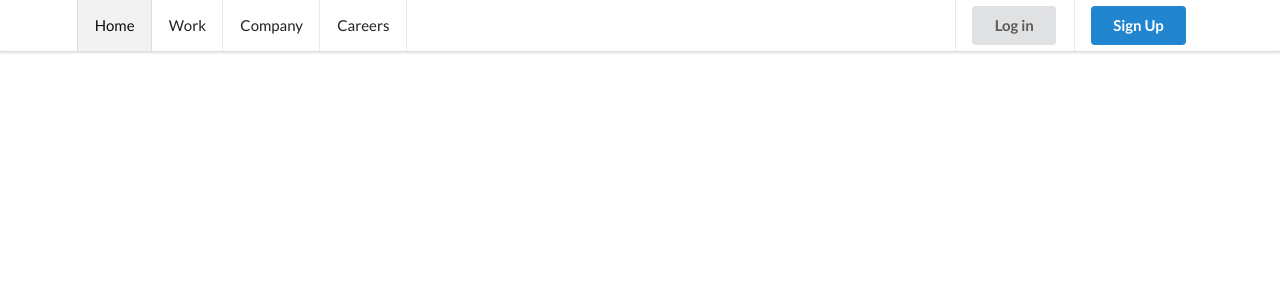
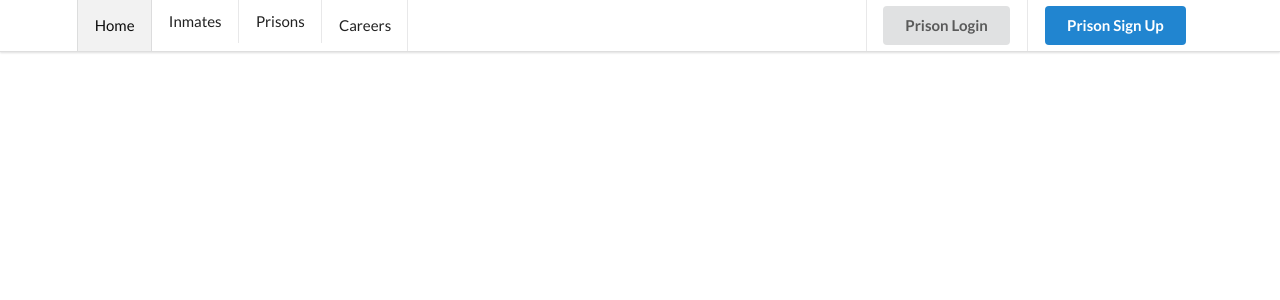
Before and after one commit to buildweek-prisonerskills/Frontend, a React (Create React App) app in the folder prisoner-skills/: page / in a window 1280 px wide. Shown: the top 300 px of the page. Built offline with nearby package versions, Linux system fonts and the light colour scheme; no server answers.

Commit message:
SO MANY FIXES

```diff
--- a/prisoner-skills/src/actions/Prisons.js
+++ b/prisoner-skills/src/actions/Prisons.js
@@ -13,7 +13,7 @@ export const GET_Prison = id => dispatch => {
 		.catch(err => dispatch({ type: GET_PRISON_ERROR, payload: err.data }));
 };
 
- //add
+//add
 export const ADD_PRISON_START = 'ADD_PRISON_START';
 export const ADD_PRISON_SUCCESS = ' ADD_PRISON_SUCCESS';
 export const ADD_PRISON_ERROR = 'ADD_PRISON_ERROR';
@@ -25,20 +25,23 @@ export const Add_Prison = prison => dispatch => {
 		.catch(err => dispatch({ type: ADD_PRISON_ERROR, payload: err.data }));
 };
 
- //delete
+//delete
 export const DELETE_PRISON_START = 'DELETE_PRISON_START';
 export const DELETE_PRISON_SUCCESS = ' DELETE_PRISON_SUCCESS';
 export const DELETE_PRISON_ERROR = 'DELETE_PRISON_ERROR';
-export const Delete_Prison = ({ prisonIds }) => dispatch => {
+export const Delete_Prison = prisonIds => dispatch => {
 	dispatch({ type: DELETE_PRISON_START });
 	console.log('looking for id', prisonIds);
 	axios
-		.post(`https://prisonerskills.herokuapp.com/api/facilities/${prisonIds}`)
-		.then(res => dispatch({ type: DELETE_PRISON_SUCCESS, payload: prisonIds }))
+		.delete(`https://prisonerskills.herokuapp.com/api/facilities/${prisonIds}`)
+		.then(res => {
+			dispatch({ type: DELETE_PRISON_SUCCESS, payload: prisonIds });
+			return true;
+		})
 		.catch(err => dispatch({ type: DELETE_PRISON_ERROR, payload: err.data }));
 };
 
- //update
+//update
 export const UPDATE_PRISON_START = 'UPDATE_PRISON_START';
 export const UPDATE_PRISON_SUCCESS = 'UPDATE_PRISON_SUCCESS';
 export const UPDATE_PRISON_ERROR = 'UPDATE_PRISON_ERROR';
--- a/prisoner-skills/src/components/DeletePrison.js
+++ b/prisoner-skills/src/components/DeletePrison.js
@@ -2,7 +2,6 @@ import React from 'react';
 import { connect } from 'react-redux';
 import { Delete_Prison } from '../actions/Prisons';
 const DeletePrison = props => {
-
 	console.log('delete button', props.prisonIds);
 
 	return (
@@ -10,9 +9,8 @@ const DeletePrison = props => {
 			<button
 				className='ui basic red button'
 				onClick={() => {
-
+					console.log('button', props.prisonIds);
 					props.Delete_Prison(props.prisonIds);
-
 				}}>
 				Delete
 			</button>
--- a/prisoner-skills/src/components/Prison.js
+++ b/prisoner-skills/src/components/Prison.js
@@ -1,10 +1,10 @@
 import React from 'react';
 import { connect } from 'react-redux';
 import { Delete_Prison } from '../actions/Prisons';
-import DeletePrison from './DeleteBtn';
+import DeletePrison from './DeletePrison';
 
 const Prison = props => {
-	const { name, id, availability, location } = props.prison;
+	const { name, id, available_inmates, location } = props.prison;
 	console.log('Almost Fixed', props);
 	return (
 		<div className='ui container'>
@@ -20,7 +20,7 @@ const Prison = props => {
 					<tr className=' row'>
 						<td className='column'>{name}</td>
 						<td className='column'>{location}</td>
-						<td className='column'>{availability}</td>
+						<td className='column'>{available_inmates}</td>
 
 						<td className='column'>
 							{' '}
--- a/prisoner-skills/src/components/Prisoner.js
+++ b/prisoner-skills/src/components/Prisoner.js
@@ -1,38 +1,45 @@
 import React from 'react';
-import {connect} from 'react-redux'
-import {Delete_Inmate} from '../actions/Prisoners'
-import DeleteButton from './DeleteBtn'
-import UpdateButton from './Updatebtn'
-import {Link} from 'react-router-dom'
-const Prisoner = (props) => {
-   const{name ,id ,work_release,skills} = props.inmate
-   console.log(props)
+import { connect } from 'react-redux';
+import { Delete_Inmate } from '../actions/Prisoners';
+import DeleteButton from './DeleteBtn';
+import UpdateButton from './Updatebtn';
+import { Link } from 'react-router-dom';
+import AddPrisoner from '../forms/prisoner/AddPrisoner';
+const Prisoner = props => {
+	const { name, id, work_release, skills } = props.inmate;
+	console.log(props);
 	return (
 		<div className='ui container'>
-
-            <table className="ui inverted blue table  ">
-  <thead className='ui four column grid'  >
-    <tr className=" row" >
-      <th className="column">Name</th>
-      <th className="column">Id</th>
-      <th className="column">Work Release</th>
-      <th className="column">Skills</th>
+			<table className='ui inverted blue table  '>
+				<thead className='ui four column grid'>
+					<tr className=' row'>
+						<th className='column'>Name</th>
+						<th className='column'>Id</th>
+						<th className='column'>Work Release</th>
+						<th className='column'>Skills</th>
 					</tr>
 				</thead>
 				<tbody className='ui four column grid'>
-    <tr className=" row" >
-      <td className="column">{name}</td>
-      <td className="column">{id}</td>
-      <td className="column">{work_release === 0 ? 'true' : 'false'}</td>
-      <td className="column">{skills}</td>
-      <td className="column"> <DeleteButton inmateIds={id}/> </td>
-      <td className="column"> <Link  to={`/inmates/${id}`}> update</Link> </td>
+					<tr className=' row'>
+						<td className='column'>{name}</td>
+						<td className='column'>{id}</td>
+						<td className='column'>{work_release === 0 ? 'true' : 'false'}</td>
+						<td className='column'>{skills}</td>
+						<td className='column'>
+							{' '}
+							<DeleteButton inmateIds={id} />{' '}
+						</td>
+						<td className='column'>
+							{' '}
+							<Link to={`/inmates/${id}`}> update</Link>{' '}
+						</td>
+
 					</tr>
-
 				</tbody>
 			</table>
+
 		</div>
 	);
-}
+};
 
-export default connect(null,{Delete_Inmate}) (Prisoner);
+export default connect(null, { Delete_Inmate })(Prisoner);
--- a/prisoner-skills/src/components/Prisoners.js
+++ b/prisoner-skills/src/components/Prisoners.js
@@ -1,38 +1,35 @@
-import React, { Component } from 'react'
-import PropTypes from 'prop-types'
-import { connect } from 'react-redux'
-import {GET_Inmate} from '../actions/Prisoners'
-import Prisoner from './Prisoner'
+import React, { Component } from 'react';
+import PropTypes from 'prop-types';
+import { connect } from 'react-redux';
+import { GET_Inmate } from '../actions/Prisoners';
+import Prisoner from './Prisoner';
+import AddPrisoner from '../forms/prisoner/AddPrisoner';
 class Prisoners extends Component {
 	static propTypes = {
-    prop: PropTypes.string
+		prop : PropTypes.string,
+	};
+
+	componentDidMount() {
+		this.props.GET_Inmate();
 	}
 
-componentDidMount(){
-    this.props.GET_Inmate()
-}
-
-
 	render() {
-    console.log('priosn.js history',this)
+		console.log('priosn.js history', this);
 		return (
 			<div>
-       { this.props.prisoners.prisoners.map((inmate,i) =>{
-       return  <Prisoner key={i}  inmate={inmate}/>
-
+				{this.props.prisoners.prisoners.map((inmate, i) => {
+					return <Prisoner key={i} inmate={inmate} />;
 				})}
+				<AddPrisoner />
 			</div>
-    )
+		);
 	}
 }
 
-const mapStateToProps = (state) => {
+const mapStateToProps = state => {
+	return {
+		prisoners : state.prisoners,
+	};
+};
 
-  return{
-      prisoners:state.prisoners
-  }
-
-}
-
-
-export default connect(mapStateToProps,{GET_Inmate})(Prisoners)
+export default connect(mapStateToProps, { GET_Inmate })(Prisoners);
--- a/prisoner-skills/src/forms/prison/AddPrison.js
+++ b/prisoner-skills/src/forms/prison/AddPrison.js
@@ -3,10 +3,10 @@ import { connect } from 'react-redux';
 import { Add_Prison } from '../../actions/Prisons';
 class AddPrison extends Component {
 	state = {
-		id           : Date.now(),
-		name         : '',
-		availability : '',
-		address      : '',
+		id                : Date.now(),
+		name              : '',
+		available_inmates : '',
+		location          : '',
 	};
 
 	onInputChange = e => {
@@ -27,9 +27,9 @@ class AddPrison extends Component {
 					/>
 					<input
 						onChange={this.onInputChange}
-						placeholder='Address'
-						value={this.state.address}
-						name='address'
+						placeholder='location'
+						value={this.state.location}
+						name='location'
 						type='text'
 					/>
 					<button>Add a Prison</button>
--- a/prisoner-skills/src/forms/prisoner/AddPrisoner.js
+++ b/prisoner-skills/src/forms/prisoner/AddPrisoner.js
@@ -39,10 +39,21 @@ import { Add_Inmate } from '../../actions/Prisoners';
 						{' '}
 						<input
 							onChange={this.onInputChange}
+							name='workRelease'
+							value={this.state.work_release}
+							placeholder='Work Release'
+							type='checkbox'
+						/>
+					</div>
+
+					<div className='field'>
+						{' '}
+						<input
+							onChange={this.onInputChange}
 							name='skills'
 							value={this.state.skills}
 							placeholder='Skills'
-              type="text"
+							type='text'
 						/>
 					</div>
 
--- a/prisoner-skills/src/views/general/Homepage.js
+++ b/prisoner-skills/src/views/general/Homepage.js
@@ -14,23 +14,32 @@ const Homepage = () => {
 				</Link>
 			</nav>
 			*/}
-			<div class="ui large top fixed hidden menu">
-  <div class="ui container">
-    <Link to='/inmates' class="active item">Home</Link>
-    <a class="item">Work</a>
-    <a class="item">Company</a>
-    <a class="item">Careers</a>
-    <div class="right menu">
-      <div class="item">
-        <Link to='/login' class="ui button">Log in</Link>
-      </div>
-      <div class="item">
-        <Link to='/signUp' class="ui primary button">Sign Up</Link>
-      </div>
-    </div>
-  </div>
-</div>
-
+			<div class='ui large top fixed hidden menu'>
+				<div class='ui container'>
+					<Link to='/' class='active item'>
+						Home
+					</Link>
+					<Link to='/inmates'>
+						<a class='item'>Inmates</a>
+					</Link>
+					<Link to='/'>
+						<a class='item'>Prisons</a>
+					</Link>
+					<a class='item'>Careers</a>
+					<div class='right menu'>
+						<div class='item'>
+							<Link to='/login' class='ui button'>
+								Prison Login
+							</Link>
+						</div>
+						<div class='item'>
+							<Link to='/signUp' class='ui primary button'>
+								Prison Sign Up
+							</Link>
+						</div>
+					</div>
+				</div>
+			</div>
 		</div>
 	);
 };
```
Also changed, not shown: prisoner-skills/src/forms/prison/EditPrison.js (+5 -5 lines), prisoner-skills/src/App.js (line endings or trailing spaces). Lines whose indentation alone changed are shown as unchanged.
